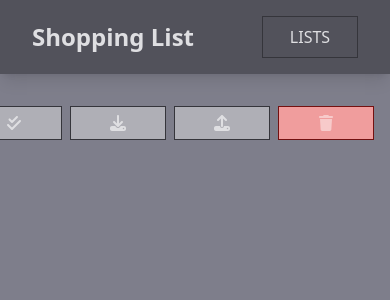
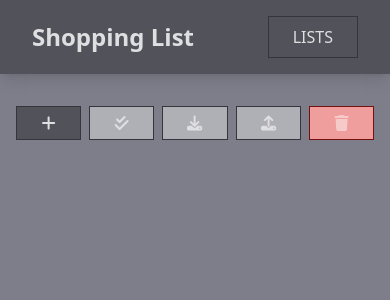
Before and after one commit to antklim89/shopping_list, a React app: page / in a window 390 px wide. Shown: the top 300 px of the page. Built offline with nearby package versions, Linux system fonts and the light colour scheme; the HTML template or start-up script is replaced by a standard one.

Commit message:
fix(styles): update min width

```diff
--- a/src/index.css
+++ b/src/index.css
@@ -4,11 +4,11 @@
 
 input,
 select {
-  @apply w-full min-w-20 p-2 border bg-primary text-primary-foreground border-primary-border placeholder:text-primary-light disabled:bg-gray-400 disabled:text-gray-600;
+  @apply w-full min-w-20 sm:min-w-24 p-2 border bg-primary text-primary-foreground border-primary-border placeholder:text-primary-light disabled:bg-gray-400 disabled:text-gray-600;
 }
 
 button {
-  @apply flex min-w-24 justify-center items-center border px-6 py-2 transition-colors uppercase;
+  @apply flex min-w-16 sm:min-w-20 justify-center items-center border px-6 py-2 transition-colors uppercase;
 }
 
 button.btn-primary {
```
